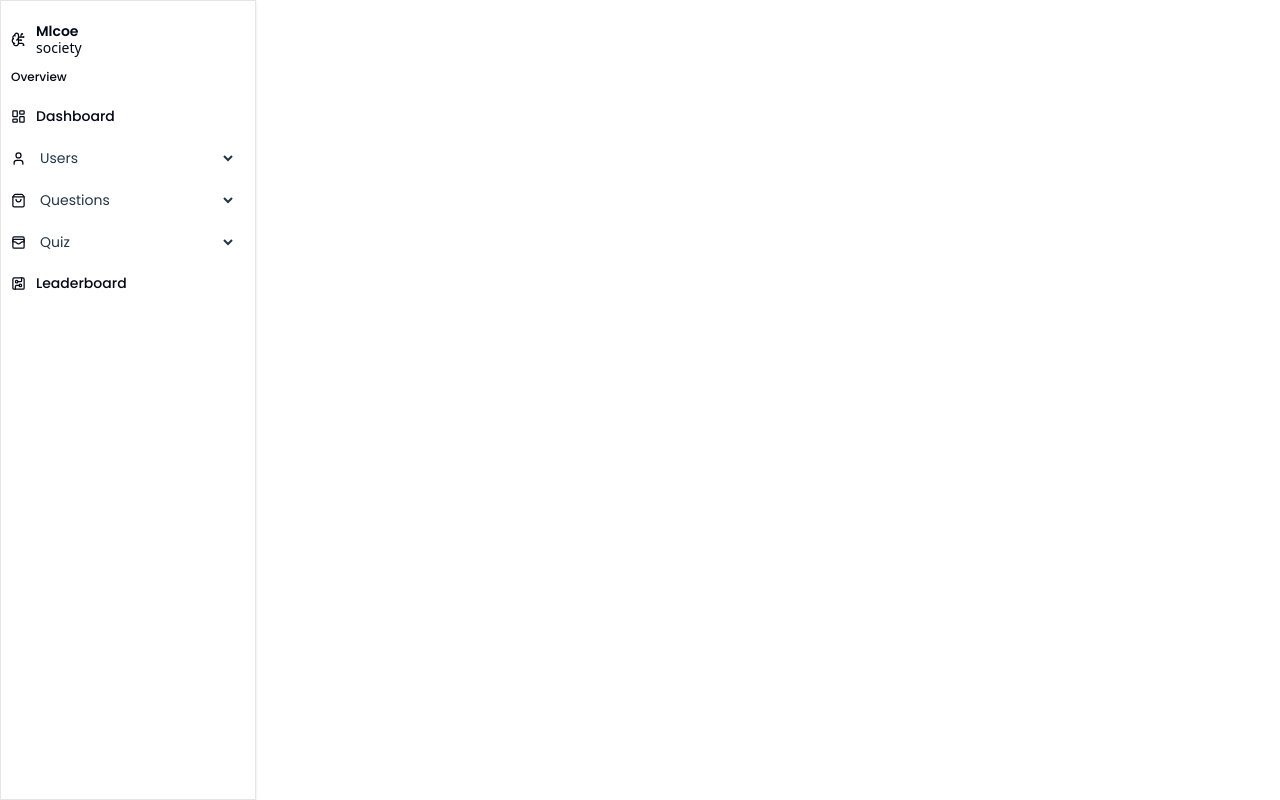
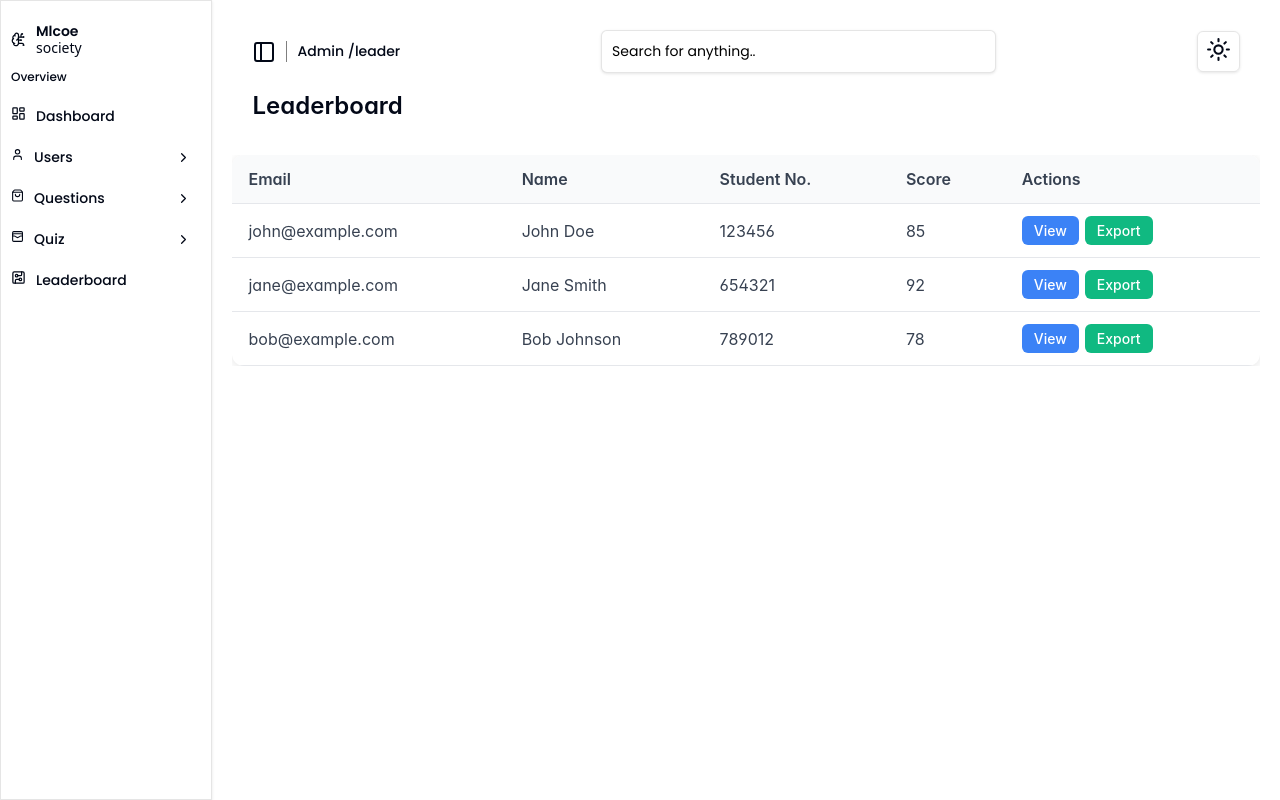
Before and after one commit to arpit07072005/Quiz-Portal-Frontend, a React (Vite) app: page /leader in a window 1280 px wide. Built offline with nearby package versions, Linux system fonts and the light colour scheme.

Commit message:
dark/light mode and header changes

```diff
--- a/src/App.css
+++ b/src/App.css
@@ -18,6 +18,18 @@
 .header{
   width:256px;
   height:auto;
+  min-height: 100%;
+  display:flex;
+  flex-direction: column;
+  background-color: white;
+    border: 1px solid rgba(0, 0, 0, 0.1);
+  box-shadow: 0 1px 3px rgba(0, 0, 0, 0.1);
+   overflow: auto;
+}
+.header1{
+  width:256px;
+  height:auto;
+  position:absolute;
   min-height: 100%;
   display:flex;
   flex-direction: column;
@@ -90,18 +102,30 @@
    font-weight: 500;
    gap:10px;
    display:flex;
-   align-items: center;
+   align-items: top;
 }
 .user ,.questions ,.quiz{
-  width:82%;
+  width:100%;
   border:none;
    font-family: "Poppins", sans-serif;
    font-size:14px;
    font-weight: 400;
-   padding-right:40px;
+   padding-right:20px;
    background-color: white;
-   color:#213547;
+   display:flex;
+   flex-direction: column;
+   gap:10px
+
 }
+.dropdownusers{
+  width:100%;
+  align-items: center;
+  display: flex;
+  justify-content: space-between;
+  color:#020817;
+  font-weight: 500;
+}
+
 .overview{
    font-family: "Poppins", sans-serif;
    font-size:12px;
@@ -152,6 +176,74 @@ option{
     box-shadow: 0 1px 3px rgba(0, 0, 0, 0.1);
      border-radius: 6px;
      padding:5px 8px 3px 8px;
+     position:relative
+}
+.allmodes{
+  position:absolute;
+  width:200px;
+  height:auto;
+  display:flex;
+  flex-direction: column;
+  align-items: center;
+  gap:10px;
+  padding:10px;
+  background-color: white;
+  top:7vh;
+  right:0px;
+  border-radius: 8px;
+  border:1px solid rgba(0, 0, 0, 0.1);
+
+}
+body.dark{
+  background-color: #020817;
+  color:white;
+}
+body.dark input,
+body.dark td,
+body.dark th,
+body.dark h2,body.dark h3,
+body.dark div ,
+body.dark textarea {
+  background-color: #020817;
+  color: white;
+
+}
+body.dark .p-paginator .p-paginator-element {
+  background-color: #020817 !important;
+  color: #9CA3AF !important; /* arrow/icon color */
+  border: none; /* optional: remove border */
+  font-weight: 400;
+}
+
+body.dark .totalusers ,body.dark input,body.dark .totalusers1 ,body.dark .totalusers2 ,body.dark .mode ,body.dark td,
+body.dark .datatable ,body.dark .addnew ,body.dark .p-dropdown {
+ border:1px solid rgb(255, 255, 255,0.1);
+ color:white;
+}
+body.dark .allmodes,body.dark .addusersbutton ,body.dark button{
+  background-color: white;
+  border:1px solid rgb(255, 255, 255,0.1);
+  color:#020817;
+
+}
+body.dark th{
+  border-bottom:1px solid rgb(255, 255, 255,0.1);
+}
+body.dark .p-dropdown-panel .p-dropdown-items .p-dropdown-item:first-child,body.dark .p-dropdown-panel .p-dropdown-items .p-dropdown-item:last-child{
+  color:white;
+}
+body.dark .p-dropdown-panel .p-dropdown-items ,body.dark textarea{
+   border:1px solid rgb(255, 255, 255,0.1);
+}
+body.dark .header{
+   border-right:1px solid rgb(255, 255, 255,0.1);
+}
+body.dark .stats ,body.dark .society1 {
+  color:#9CA3AF;
+  font-weight: 500;
+}
+body.dark svg{
+  stroke:white;
 }
 .maincontent{
   width:100%;
@@ -434,7 +526,15 @@ td{
   right:25px;
   top:12px;
 }
-
+.addusersbutton{
+  background-color: #020817;
+    color: white;
+    width:100px;
+    font-family: "Poppins", sans-serif;
+    font-size: 16px;
+    padding: 10px;
+    border-radius: 6px;
+}
 @media screen and (max-width:670px){
   .addusersmaincontent{
      grid-template-columns: repeat(1, minmax(0, 1fr));
@@ -461,3 +561,77 @@ td{
   flex-direction: column;
   align-items: center;
 }
+
+
+/* leaderboard ragini */
+.leaderboard-container {
+    display: flex;
+    flex-direction: column;
+    padding: 20px;
+    font-family: 'Inter', sans-serif;
+    width:100%;
+    align-items: left;
+
+  }
+
+  .leaderboard-title {
+    font-size: 24px;
+    font-weight: 600;
+    margin-bottom: 16px;
+    padding:10px 10px 20px 20px;
+  }
+
+  .leaderboard-table-wrapper {
+    overflow-x: auto;
+  }
+
+  .leaderboard-table {
+    width: 100%;
+    border-collapse: collapse;
+    background: #ffffff;
+    border-radius: 12px;
+    overflow: hidden;
+    box-shadow: 0 2px 10px rgba(0,0,0,0.1);
+  }
+
+  .leaderboard-table th {
+    background-color: #f9fafb;
+    padding: 12px 16px;
+    text-align: left;
+    font-weight: 600;
+    color: #374151;
+    border-bottom: 1px solid #e5e7eb;
+  }
+
+  .leaderboard-table td {
+    padding: 12px 16px;
+    border-bottom: 1px solid #e5e7eb;
+    color: #374151;
+  }
+
+  .btn-view, .btn-export {
+    padding: 6px 12px;
+    margin-right: 6px;
+    font-size: 14px;
+    border-radius: 6px;
+    border: none;
+    cursor: pointer;
+  }
+
+  .btn-view {
+    background-color: #3b82f6;
+    color: white;
+  }
+
+  .btn-export {
+    background-color: #10b981;
+    color: white;
+  }
+
+  .btn-view:hover {
+    background-color: #2563eb;
+  }
+
+  .btn-export:hover {
+    background-color: #059669;
+  }
--- a/src/App.jsx
+++ b/src/App.jsx
@@ -6,20 +6,21 @@ import Users from './components/Users'
 import Addusers from './components/Addusers'
 import Questions from './components/Questions'
 import Addquestions from './components/Addquestions'
+import Leaderboard from './components/Leaderboard'
 
 
 function App() {
-
   return (
       <div className = "App">
         <Router>
           <Header/>
           <Routes>
-            <Route path ="/" element={<Dashboard/>} />
+            <Route path ="/" element={<Dashboard />} />
             <Route path ="/users" element={<Users/>} />
             <Route path ="/users/new" element={<Addusers/>} />
             <Route path ="/questions" element={<Questions/>} />
-            <Route path ="/questions/new" element={<Addquestions/>} />
+            <Route path ="/question/new" element={<Addquestions/>} />
+            <Route path ="/leader" element={<Leaderboard/>} />
           </Routes>
         </Router>
       </div>
--- a/src/components/Addquestions.jsx
+++ b/src/components/Addquestions.jsx
@@ -9,6 +9,7 @@ function Addquestions() {
           const[options,setOptions]=useState()
           const[correct,setCorrect]=useState()
         const [category, setCategory] = useState(null);
+        const[sno,setSno]=useState()
         const categories = [
 
         ];
@@ -18,6 +19,10 @@ function Addquestions() {
        <div className="addusersmain">
               <h3>Add New Question</h3>
               <div className="addusersmaincontent">
+                <div className="name">
+                      <label for ="S.no" className="name">S.No</label>
+                      <input type="text" placeholder="Enter Serial No." className="nameinput" value={sno} onChange={(e)=>{setSno(e.target.value)}}  onClick={()=>{setSno("")}}/>
+                  </div>
                   <div className="name">
                       <label for ="name" className="name">Name</label>
                       <input type="text" placeholder="Enter Name" className="nameinput" value={name} onChange={(e)=>{setName(e.target.value)}}  onClick={()=>{setName("")}}/>
@@ -45,6 +50,7 @@ function Addquestions() {
                        <label for ="email" className="name">Options</label>
                       <textarea type="text"  placeholder="Enter options" className="nameinput" value={options} onChange={(e)=>{setOptions(e.target.value)}}  onClick={()=>{setOptions("")}} />
                   </div>
+                  <button className = "addusersbutton">Submit</button>
 
 
               </div>
--- a/src/components/Addusers.jsx
+++ b/src/components/Addusers.jsx
@@ -42,6 +42,7 @@ function Addusers() {
                   <label for ="studentno" className="name">Student no.</label>
                  <input type="text" placeholder="Enter student no." className="nameinput" value={studentno} onChange={(e)=>{setStudentno(e.target.value)}}  onClick={()=>{setStudentno("")}}/>
             </div>
+            <button className = "addusersbutton">Submit</button>
         </div>
       </div>
     </div>
--- a/src/components/Dashboard.jsx
+++ b/src/components/Dashboard.jsx
@@ -1,11 +1,11 @@
-import { Activity, Clock3, FileQuestionMark, PanelLeft, Plus, Sun, Trophy, User } from 'lucide-react'
+import { Activity, Clock3, FileQuestionMark, Plus, Trophy, User } from 'lucide-react'
 import Navbar from './Navbar'
 
 
+
 function Dashboard() {
-
   return (
-    <div className = "dashboard">
+    <div className = "dashboard" >
       <Navbar/>
       <div className="maincontent">
         <div className="totalusers">
--- a/src/components/Header.jsx
+++ b/src/components/Header.jsx
@@ -1,31 +1,34 @@
-import React from 'react'
-import {BrainCircuit, CircuitBoard, LayoutDashboard, ShoppingBag, User, WalletCards } from "lucide-react"
+import React, { useState } from 'react'
+import {BrainCircuit, ChevronRight, CircuitBoard, LayoutDashboard, ShoppingBag, User, WalletCards } from "lucide-react"
 import { useNavigate } from 'react-router'
 
 
-function Header() {
+function Header({id}) {
   const navigate = useNavigate();
+  const[user,setUser]=useState(false);
+  const[question,setquestion]=useState(false)
+  const[quiz,setquiz]=useState(false)
 
 
 
    const handleSelectChange = (e) => {
-    if (e.target.value === "users") {
+    if (e.target.className === "optionsusers") {
       navigate("/users");
     }
-    if (e.target.value === "add-user") {
+    if (e.target.className === "optionsaddusers") {
       navigate("/users/new");
     }
   };
   const handleSelectChange1 = (e) => {
-    if (e.target.value === "questions") {
+    if (e.target.className === "optionsquestions") {
       navigate("/questions");
     }
-    if (e.target.value === "add-question") {
-      navigate("/questions/new");
+    if (e.target.className === "optionsaddquestions") {
+      navigate("/question/new");
     }
   };
   return (
-    <div className = "header">
+    <div className ={id==="responsive"?"header1": "header"}>
       <div className="head">
           <BrainCircuit size="15px"/>
           <div className="mlcoename">
@@ -42,27 +45,48 @@ function Header() {
         </div>
         <div className="dashboardhead">
             <User size="15px" color="#020817"/>
-        <select className = "user" onChange={handleSelectChange}>
-            <option value="">Users</option>
-            <option value="users">Users</option>
-            <option value="add-user">Add User</option>
-        </select>
+        <div className = "user" >
+          <div className="dropdownusers">
+           <span className = "userdivhead">Users</span>
+           <ChevronRight size ="15px" onClick={()=>{setUser(!user)}}/>
+           </div>
+           {user && (
+            <>
+            <span className = "optionsusers" onClick={handleSelectChange}>Users</span>
+            <span className = "optionsaddusers" onClick={handleSelectChange}>Add Users</span>
+            </>
+           )}
+        </div>
         </div>
          <div className="dashboardhead">
             <ShoppingBag size="15px" color="#020817"/>
-        <select className = "questions" onChange={handleSelectChange1}>
-            <option value="">Questions</option>
-            <option value="questions">Questions</option>
-            <option value="add-question">Add Questions</option>
-        </select>
+         <div className = "user" >
+          <div className="dropdownusers">
+           <span className = "userdivhead">Questions</span>
+           <ChevronRight size ="15px" onClick={()=>{setquestion(!question)}}/>
+           </div>
+           {question&& (
+            <>
+            <span className = "optionsquestions" onClick={handleSelectChange1}>Questions</span>
+            <span className = "optionsaddquestions" onClick={handleSelectChange1}>Add Questions</span>
+            </>
+           )}
+        </div>
         </div>
          <div className="dashboardhead">
             <WalletCards size="15px" color="#020817"/>
-        <select className = "quiz">
-            <option>Quiz</option>
-            <option>Quiz</option>
-            <option>Add Quiz</option>
-        </select>
+        <div className = "user" >
+          <div className="dropdownusers">
+           <span className = "userdivhead">Quiz</span>
+           <ChevronRight size ="15px" onClick={()=>{setquiz(!quiz)}}/>
+           </div>
+           {quiz&& (
+            <>
+            <span className = "optionsquiz" >Quiz</span>
+            <span className = "optionsaddquiz" >Add Quiz</span>
+            </>
+           )}
+        </div>
         </div>
         <div className="dashboardhead">
             <CircuitBoard size="15px" color="#020817"/>
--- /dev/null
+++ b/src/components/Leaderboard.jsx
@@ -0,0 +1,47 @@
+import React from "react";
+
+import Navbar from "./Navbar";
+
+function Leaderboard() {
+  const results = [
+    { email: "john@example.com", name: "John Doe", studentNo: "123456", score: 85 },
+    { email: "jane@example.com", name: "Jane Smith", studentNo: "654321", score: 92 },
+    { email: "bob@example.com", name: "Bob Johnson", studentNo: "789012", score: 78 },
+  ];
+
+  return (
+    <div className="leaderboard-container">
+      <Navbar/>
+      <h1 className="leaderboard-title">Leaderboard</h1>
+      <div className="leaderboard-table-wrapper">
+        <table className="leaderboard-table">
+          <thead>
+            <tr>
+              <th>Email</th>
+              <th>Name</th>
+              <th>Student No.</th>
+              <th>Score</th>
+              <th>Actions</th>
+            </tr>
+          </thead>
+          <tbody>
+            {results.map((row, index) => (
+              <tr key={index}>
+                <td>{row.email}</td>
+                <td>{row.name}</td>
+                <td>{row.studentNo}</td>
+                <td>{row.score}</td>
+                <td>
+                  <button className="btn-view">View</button>
+                  <button className="btn-export">Export</button>
+                </td>
+              </tr>
+            ))}
+          </tbody>
+        </table>
+      </div>
+    </div>
+  );
+}
+
+export default Leaderboard;
--- a/src/components/Navbar.jsx
+++ b/src/components/Navbar.jsx
@@ -1,21 +1,58 @@
-import React from 'react'
+import React, { useEffect } from 'react'
 import { useState } from 'react'
-import {PanelLeft, Sun} from 'lucide-react'
+import {Moon, PanelLeft, Sun} from 'lucide-react'
 import { useLocation} from 'react-router'
 
 function Navbar() {
     const[search,setSearch]=useState("Search for anything..")
     const location = useLocation();
+    const[mode,setmode]=useState(false)
+     const [theme, setTheme] = useState(() => localStorage.getItem("theme") || "light");
+
+   //  const width = useWindowWidth();
+
+ useEffect(() => {
+    localStorage.setItem("theme", theme);
+     document.body.className = theme;
+  }, [theme]);
+
+
+     const setTheme1 = (theme) => {
+      setTheme(theme)
+
+    setmode(false);
+  };
+
+  // useEffect(()=>{
+
+  // })
+  // const handleclick = () =>{
+  //  if((width<=669) && (click===true)){
+  //    setheader("responsive")
+  //  }else{
+  //    setheader("layout")
+  //  }
+  //  handlepass(header)
+  //  console.log(click)
+  // }
+
+
   return (
      <div className="adminnav">
        <div className="headeradmin">
-          <PanelLeft/>
+          <PanelLeft />
           <span className="adminhead">Admin {location.pathname}</span>
        </div>
         <input type="text"  className = "searchbar" value={search} onClick={()=>{setSearch("")}} onChange={(e)=>{setSearch(e.target.value)}}/>
 
        <div className="mode">
-          <Sun size="25px"/>
+          {theme==="light"?<Sun size="25px" onClick={()=>{setmode(!mode)}}/>:<Moon size="25px" onClick={()=>{setmode(!mode)}}/>}
+            {mode && (
+               <div className = "allmodes">
+                 <span clasName ="light" onClick={()=>{setTheme1("light")}}>Light</span>
+                 <span clasName ="dark" onClick={()=>{setTheme1("dark")}}>Dark</span>
+               </div>
+            )}
        </div>
 
       </div>
```
Also changed, not shown: src/components/useWindowWidth.jsx (added, +17 -0 lines).
